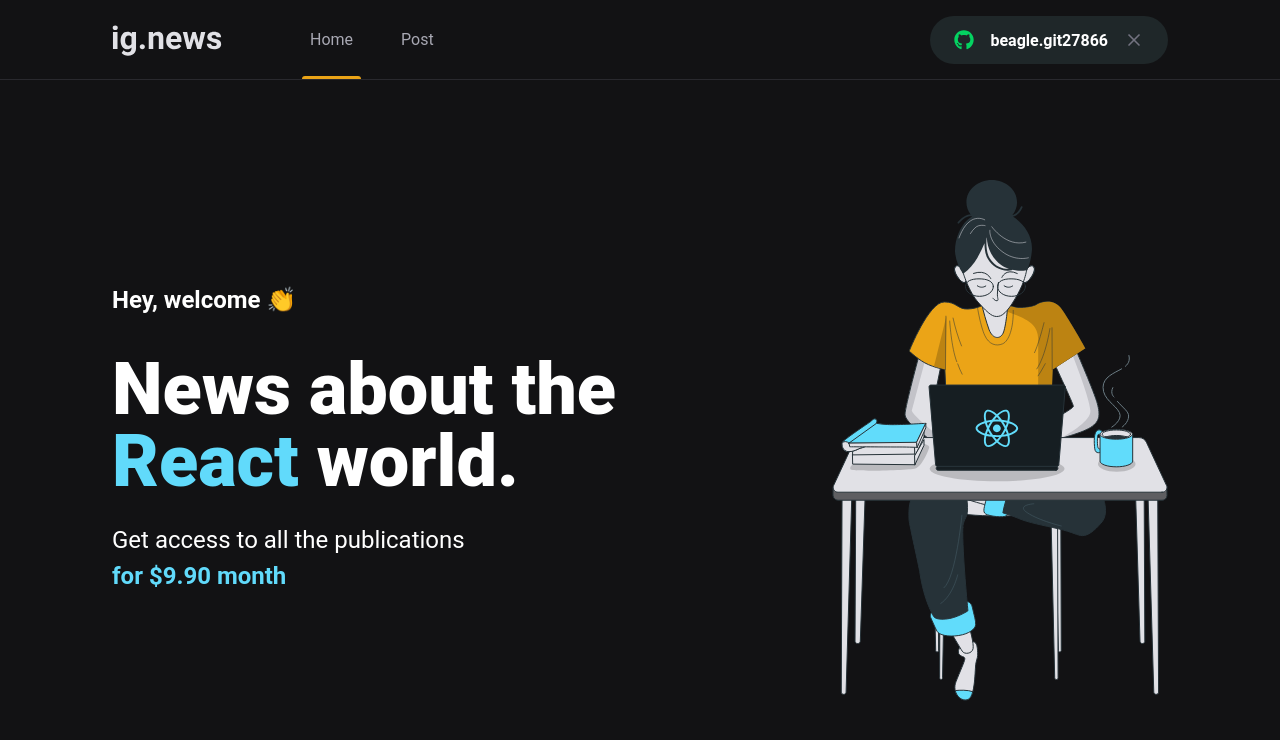
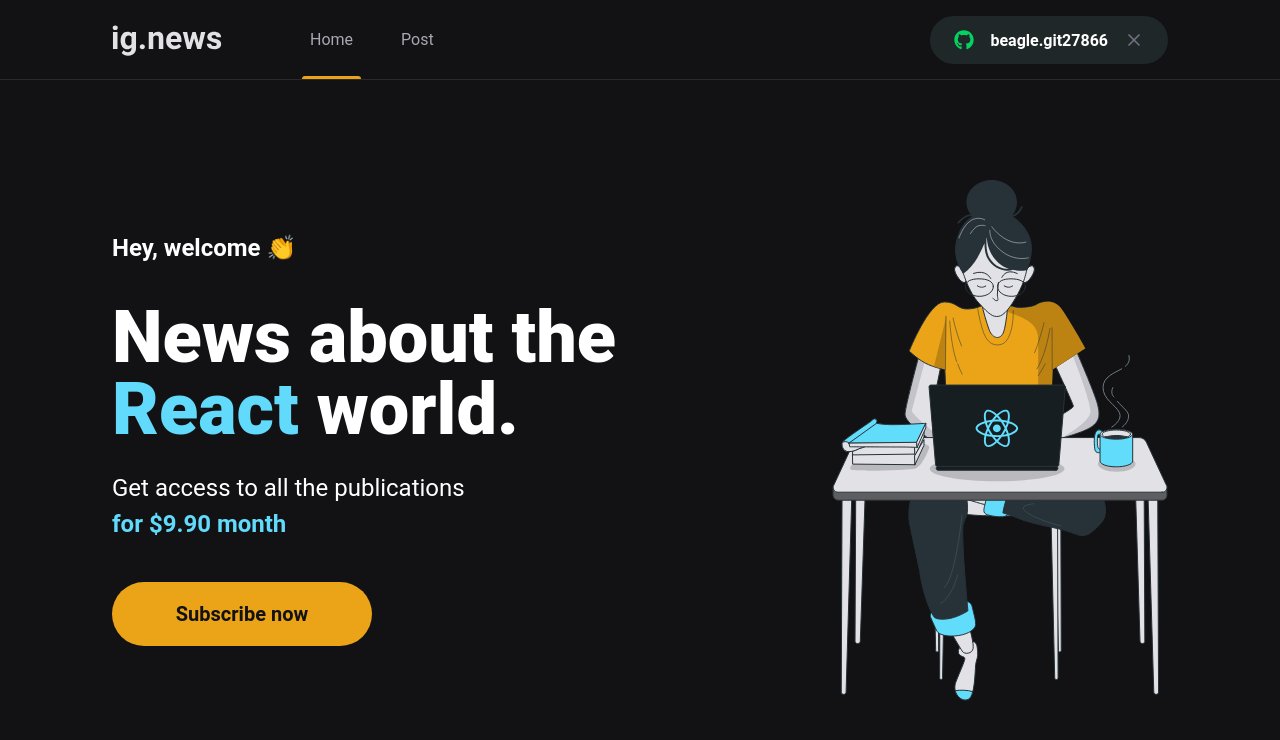
Before and after one commit to Btech27866/rocketseat, a Next.js app: page / in a window 1280 px wide. Shown: the top 740 px of the page. Built offline with nearby package versions, Linux system fonts and the light colour scheme.

Commit message:
create subscribe button

```diff
--- /dev/null
+++ b/src/components/SubscribeButton/index.tsx
@@ -0,0 +1,12 @@
+import styles from './styles.module.scss'
+
+export function SubscribeButton(){
+    return(
+        <button
+        type="button"
+        className={styles.subscribeButton}
+        >
+            Subscribe now
+        </button>
+    )
+}
--- /dev/null
+++ b/src/components/SubscribeButton/styles.module.scss
@@ -0,0 +1,17 @@
+.subscribeButton{
+    width: 260px;
+    height: 4rem;
+    border: 0;
+    border-radius: 2rem;
+    background: var(--yellow-500);
+    color: var(--gray-900);
+    font-size: 1.25rem;
+    font-weight: bold;
+    display: flex;
+    align-items: center;
+    justify-content: center;
+    transition: filter 0.2s;
+    &:hover{
+        filter: brightness(0.8)
+    }
+}
--- a/src/pages/index.tsx
+++ b/src/pages/index.tsx
@@ -1,4 +1,5 @@
 import styles from '../style/home.module.scss'
+import {SubscribeButton} from '../components/SubscribeButton'
 import Head from 'next/head'
 
 export default function Home() {
@@ -15,6 +16,7 @@
             Get access to all the publications <br/>
             <span> for $9.90 month </span>
           </p>
+        <SubscribeButton/>
         </section>
         <img src="/images/avatar.svg" alt="Girl coding" />
       </main>
--- a/src/style/home.module.scss
+++ b/src/style/home.module.scss
@@ -32,4 +32,7 @@
             font-weight: bold;
         }
     }
+    button{
+        margin-top: 2.5rem;
+    }
 }
```
